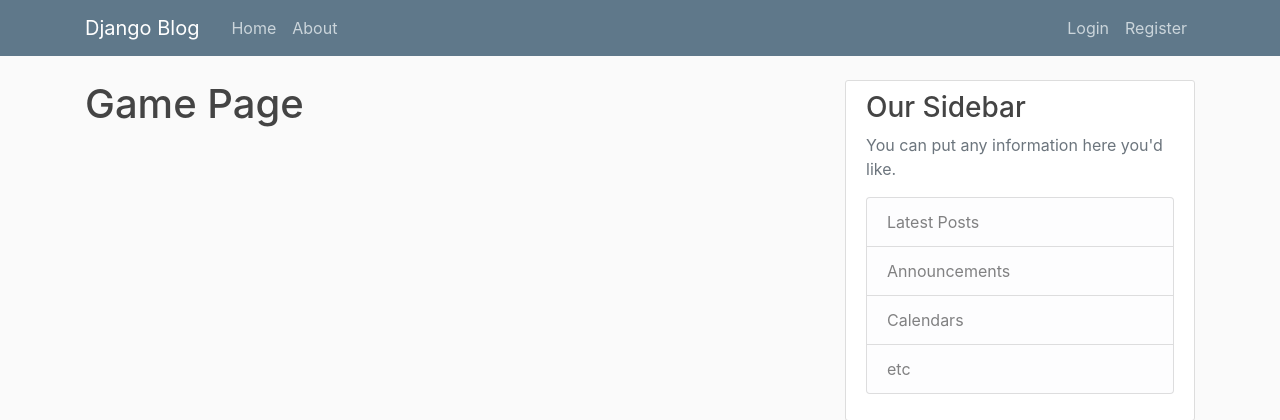
After one commit to iamkjw/Stats-Website, a Django app: page /game/ in a window 1280 px wide. The commit adds this page. Shown: the top 420 px of the page. Run offline with Django 3.2, Linux system fonts and the light colour scheme; some libraries are stand-ins or nearby versions.

Commit message:
added game.html

```diff
--- /dev/null
+++ b/stats/templates/stats/game.html
@@ -0,0 +1,4 @@
+{% extends "stats/base.html" %}
+{% block content %}
+    <h1>Game Page</h1>
+{% endblock content %}
--- a/stats/templates/stats/home.html
+++ b/stats/templates/stats/home.html
@@ -14,7 +14,7 @@
                     <div class="card-body">
                         <h4 class="card-title">{{game.title}}</h4>
                         <p class="card-text">{{game.company}}</p>
-                        <a href="#" class="btn btn-primary">See Profile</a>
+                        <a href="{% url 'stats-game' %}" class="btn btn-primary">See Profile</a>
                     </div>
                 </div>
             </div>
--- a/stats/urls.py
+++ b/stats/urls.py
@@ -4,5 +4,6 @@ from . import views
 urlpatterns = [
     path('', views.home, name='stats-home'),
     path('about/', views.about, name='stats-about'),
-    path('newgame/', views.newgame, name='stats-newgame')
+    path('newgame/', views.newgame, name='stats-newgame'),
+    path('game/', views.game, name='stats-game')
 ]
--- a/stats/views.py
+++ b/stats/views.py
@@ -23,3 +23,6 @@ def newgame(request):
     else:
         form = GameRegisterForm()
     return render(request, 'stats/newgame.html', {'form': form})
+
+def game(request):
+    return render(request, 'stats/game.html')
```
Also changed, not shown: stats/models.py (+11 -0 lines), 3 other files.
